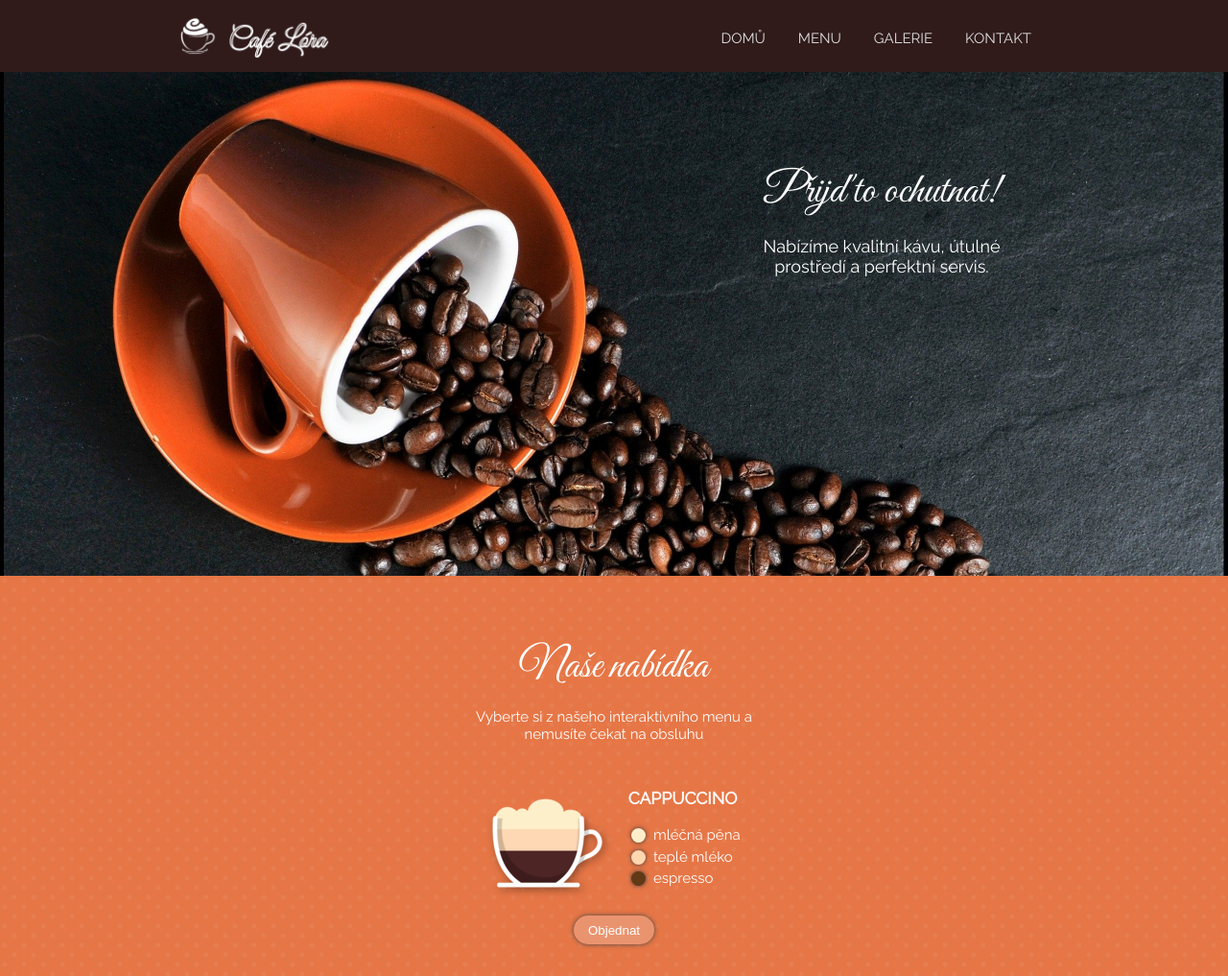
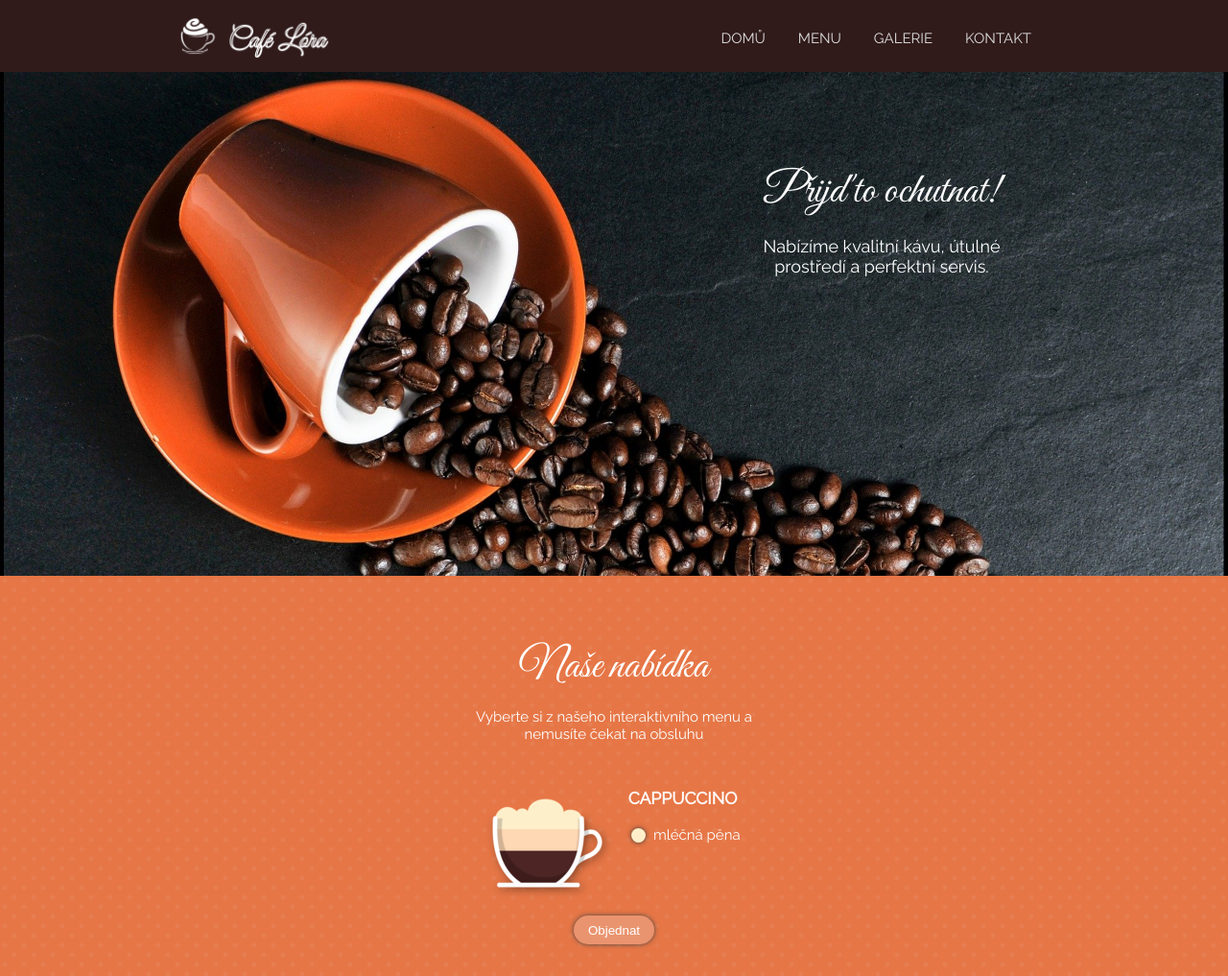
Before and after one commit to VeraStan/CafeLora, a website built with webpack: page src/index.html in a window 1280 px wide. Shown: the top 1017 px of the page at 96% size. Built offline with nearby package versions, Linux system fonts and the light colour scheme.

Commit message:
komponenta Layer v separátní složce

```diff
--- /dev/null
+++ b/src/Layer/index.js
@@ -0,0 +1,12 @@
+const Layer = (props) => {
+  return `<div class="layer">
+  <div
+    class="layer__color"
+    style="background-color: ${props.color}"
+  ></div>
+  <div class="layer__label">${props.label}</div>
+  </div>
+  `;
+};
+
+export default Layer;
--- a/src/index.html
+++ b/src/index.html
@@ -44,28 +44,6 @@
               </div>
               <div class="drink__info">
                 <h3>Cappuccino</h3>
-                <div class="layer">
-                  <div
-                    class="layer__color"
-                    style="background-color: #feeeca"
-                  ></div>
-                  <div class="layer__label">mléčná pěna</div>
-                </div>
-                <div class="layer">
-                  <div
-                    class="layer__color"
-                    style="background-color: #fed7b0"
-                  ></div>
-                  <div class="layer__label">teplé mléko</div>
-                </div>
-
-                <div class="layer">
-                  <div
-                    class="layer__color"
-                    style="background-color: #613916"
-                  ></div>
-                  <div class="layer__label">espresso</div>
-                </div>
               </div>
             </div>
             <div class="drink__controls">
@@ -80,7 +58,7 @@
       <div>
         <p class="gallery-intro">
           Elegantní interiér vhodný jak pro reprezantativní obchodní schůzky,
-          tak pro příjemná neformální setkání
+          tak pro příjemná neformální setkání.
         </p>
       </div>
     </section>
--- a/src/index.js
+++ b/src/index.js
@@ -1,11 +1,13 @@
 import './index.html';
 import './style.css';
+import Layer from './Layer';
 
 console.log('funguju!');
 
+/* navigace */
+
 const nav = document.querySelector('nav');
 const navLinks = document.querySelectorAll('nav a');
-let ordered = false;
 
 document.querySelector('#nav-btn').addEventListener('click', () => {
   nav.classList.toggle('nav-closed');
@@ -20,6 +22,10 @@ navLinks.forEach((navLink) => {
 const drinkCup = document.querySelector('.drink__cup');
 let orderButton = document.querySelector('.order-btn');
 
+/* objednávka:  */
+
+let ordered = false;
+
 orderButton.addEventListener('click', () => {
   drinkCup.classList.toggle('drink__cup--selected');
   if (ordered === true) {
@@ -30,3 +36,20 @@ orderButton.addEventListener('click', () => {
     orderButton.textContent = 'Zrušit';
   }
 });
+
+/* ingredience jako komponenty */
+
+const ingredients = [
+  { color: '#feeeca', label: 'mléčná pěna' },
+  { color: '#fed7b0', label: 'teplé mléko' },
+  { color: '#613916', label: 'espresso' },
+];
+
+const drinkInfo = document.querySelector('.drink__info');
+
+drinkInfo.innerHTML += Layer(ingredients[0]);
+
+/* const drinkInfo = document.querySelector(".drink__info")
+const ingredients = [
+
+] */
```
